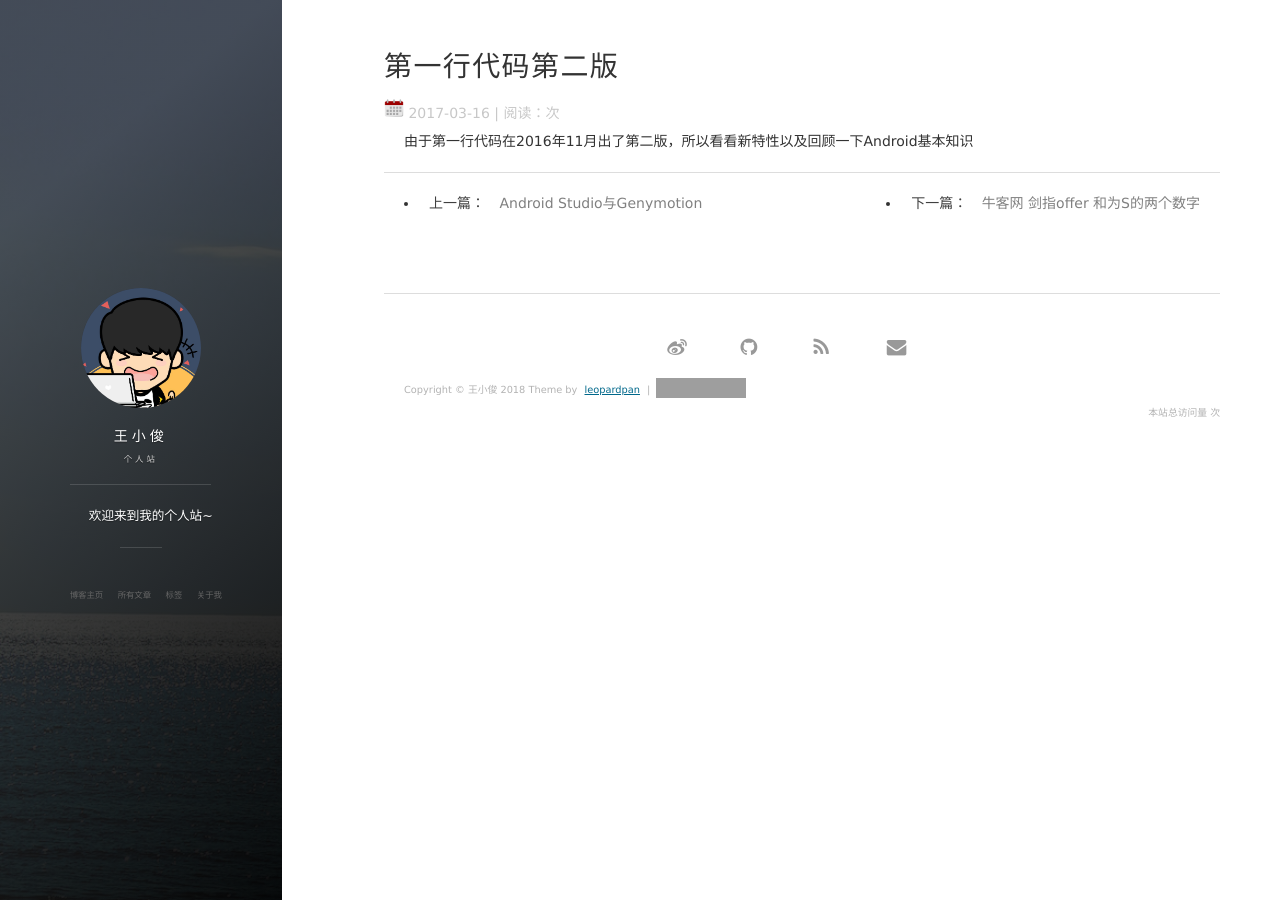
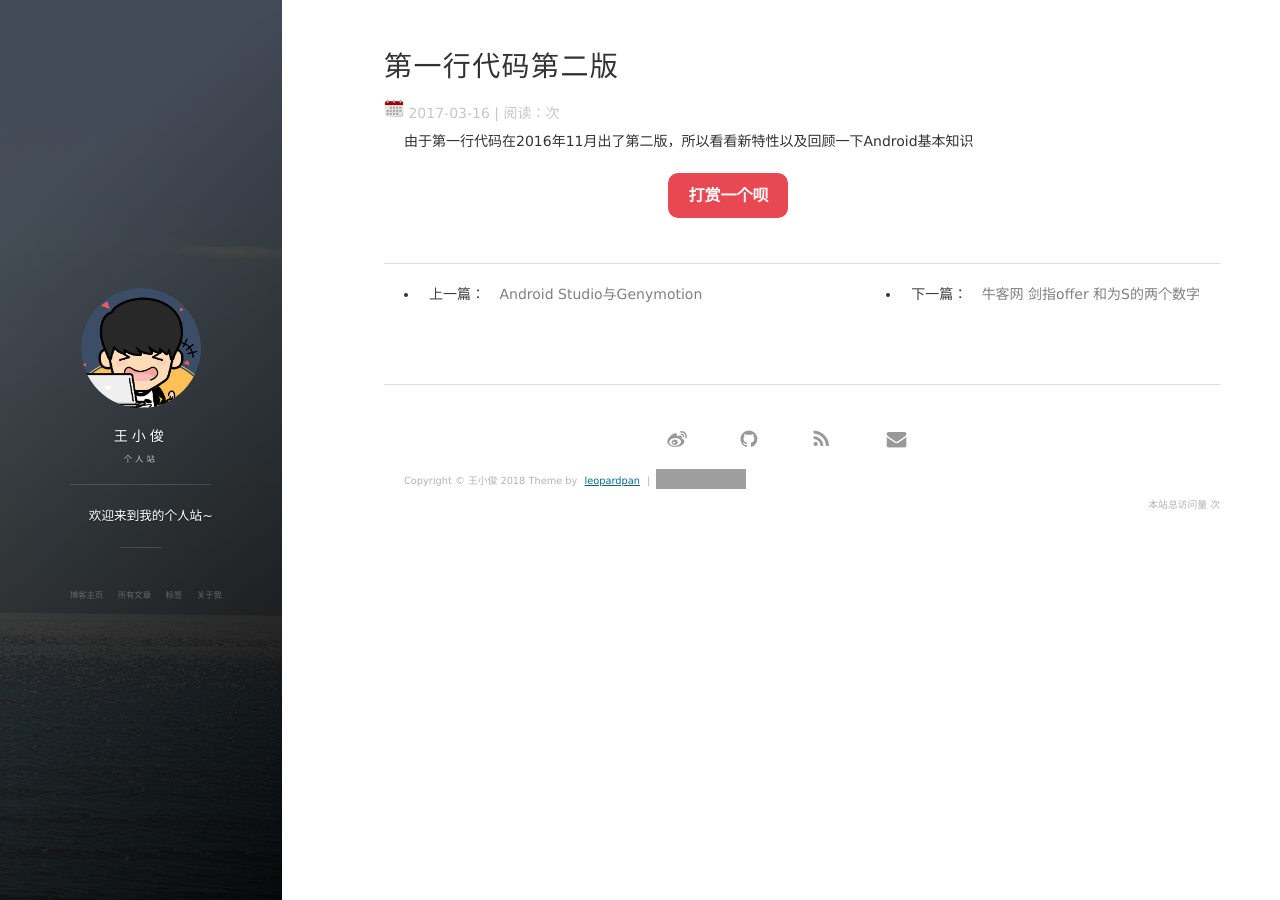
Before and after one commit to grimxiaojun/grimxiaojun.github.io, a Jekyll site: the page built from _posts/2017-03-16-重看第一行代码.markdown, in a window 1280 px wide. Built offline with Jekyll 4.4.1, drawn with Linux system fonts in a browser that asks for light colours; nearby versions of some CDN libraries; comment, search, counter and statistics services are not loaded; grey boxes are pictures that could not be loaded.

Commit message:
打赏功能

```diff
--- a/_includes/new-old.html
+++ b/_includes/new-old.html
@@ -1,4 +1,64 @@
 <section>
+
+            <div class="content-play">
+              <p><a href="javascript:void(0)" onclick="dashangToggle()" class="dashang" title="打赏，支持一下">打赏一个呗</a></p>
+              <div class="hide_box-play"></div>
+              <div class="shang_box-play">
+                <a class="shang_close-play" href="javascript:void(0)" onclick="dashangToggle()" title="关闭"><img src="/images/payimg/close.jpg" alt="取消" /></a>
+                <div class="shang_tit-play">
+                  <p>感谢您的支持，我会继续努力的!</p>
+                </div>
+                <div class="shang_payimg">
+                    <img src="/images/payimg/alipayimg.jpg" alt="扫码支持" title="扫一扫" />
+                </div>
+              <div class="shang_payimg">
+                    <img src="/images/payimg/weipayimg.jpg" alt="扫码支持" title="扫一扫" />
+                </div>
+                <div class="pay_explain">扫码打赏，你说多少就多少</div>
+                <div class="shang_payselect">
+                  <div class="pay_item checked" data-id="alipay">
+                    <span class="pay_logo"><img src="/images/payimg/alipay.jpg" alt="支付宝" /></span>
+                  </div>
+                  <div class="pay_item" data-id="weipay">
+                    <span class="pay_logo"><img src="/images/payimg/wechat.jpg" alt="微信" /></span>
+                  </div>
+                </div>
+                <div class="shang_info-play">
+                  <p>打开<span id="shang_pay_txt">支付宝</span>扫一扫，即可进行扫码打赏哦</p>
+                </div>
+              </div>
+            </div>
+            <script type="text/javascript">
+            function dashangToggle(){
+              $(".hide_box-play").fadeToggle();
+              $(".shang_box-play").fadeToggle();
+            }
+            </script>
+
+            <div style="text-align:center;margin:50px 0; font:normal 14px/24px 'MicroSoft YaHei';"></div>
+
+            <style type="text/css">
+              .content-play{width:80%;margin-top: 20px;margin-bottom: 10px;height:40px;}
+              .hide_box-play{z-index:999;filter:alpha(opacity=50);background:#666;opacity: 0.5;-moz-opacity: 0.5;left:0;top:0;height:99%;width:100%;position:fixed;display:none;}
+              .shang_box-play{width:540px;height:540px;padding:10px;background-color:#fff;border-radius:10px;position:fixed;z-index:1000;left:50%;top:50%;margin-left:-280px;margin-top:-280px;border:1px dotted #dedede;display:none;}
+              .shang_box-play img{border:none;border-width:0;}
+              .dashang{display:block;width:100px;margin:5px auto;height:25px;line-height:25px;padding:10px;background-color:#E74851;color:#fff;text-align:center;text-decoration:none;border-radius:10px;font-weight:bold;font-size:16px;transition: all 0.3s;}
+              .dashang:hover{opacity:0.8;padding:15px;font-size:18px;}
+              .shang_close-play{float:right;display:inline-block;
+                margin-right: 10px;margin-top: 20px;
+              }
+              .shang_logo{display:block;text-align:center;margin:20px auto;}
+              .shang_tit-play{width: 100%;height: 75px;text-align: center;line-height: 66px;color: #a3a3a3;font-size: 16px;background: url('/images/payimg/cy-reward-title-bg.jpg');font-family: 'Microsoft YaHei';margin-top: 7px;margin-right:2px;}
+              .shang_tit-play p{color:#a3a3a3;text-align:center;font-size:16px;}
+              .shang_payimg{width:140px;padding:10px;padding-left: 80px; /*border:6px solid #EA5F00;**/margin:0 auto;border-radius:3px;height:140px;display:inline-block;}
+              .shang_payimg img{display:inline-block;margin-right:10px;float:left;text-align:center;width:140px;height:140px; }
+              .pay_explain{text-align:center;margin:10px auto;font-size:12px;color:#545454;}
+              .shang_payselect{text-align:center;margin:0 auto;margin-top:40px;cursor:pointer;height:60px;width:500px;margin-left:110px;}
+              .shang_payselect .pay_item{display:inline-block;margin-right:140px;float:left;}
+              .shang_info-play{clear:both;}
+              .shang_info-play p,.shang_info-play a{color:#C3C3C3;text-align:center;font-size:12px;text-decoration:none;line-height:2em;}
+            </style>
+
        <ul class="pager">
         {% if page.previous.url %}
         <li class="previous">
```
Also changed, not shown: other parts of _includes/new-old.html (+0 -10 lines), _includes/external.html (+0 -10 lines), images/payimg/alipay.jpg (added), images/payimg/alipayimg.jpg (added), images/payimg/close.jpg (added), images/payimg/code-bg.jpg (added), images/payimg/cy-reward-title-bg.jpg (added), images/payimg/radio1.jpg (added), images/payimg/radio2.jpg (added), images/payimg/wechat.jpg (added), images/payimg/weipayimg.jpg (added).
